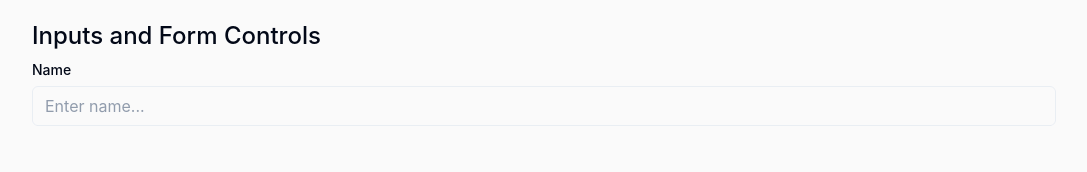
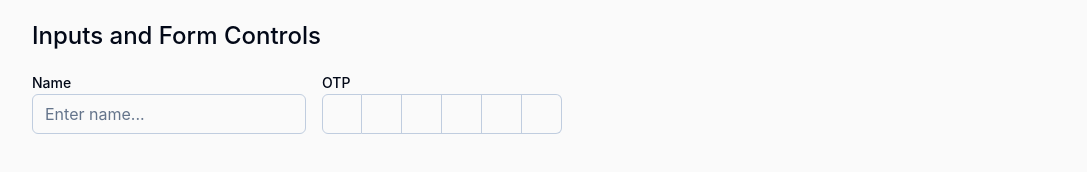
Before and after one commit to ajiohjesse/styled-ui, a React (Vite) app: page / in a window 1280 px wide. Shown: the part 1952-2124 px from the top of the page, without its empty margins (96-1183 px from the left). Built offline with nearby package versions, Linux system fonts and the light colour scheme.

Commit message:
feat: add otp input

```diff
--- a/package.json
+++ b/package.json
@@ -19,6 +19,7 @@
     "@radix-ui/react-popover": "^1.0.7",
     "@radix-ui/react-slot": "^1.0.2",
     "cmdk": "^0.2.1",
+    "input-otp": "^1.2.4",
     "lucide-react": "^0.303.0",
     "react": "^18.2.0",
     "react-dom": "^18.2.0",
--- a/src/components/inputs-preview.tsx
+++ b/src/components/inputs-preview.tsx
@@ -1,12 +1,35 @@
 import Input from '@/ui/input';
+import { InputOTP, InputOTPGroup, InputOTPSlot } from '@/ui/input-otp';
 import Label from '@/ui/label';
+import { REGEXP_ONLY_DIGITS_AND_CHARS } from 'input-otp';
 import Section from './section';
 
 const InputsPreview = () => {
   return (
     <Section title='Inputs and Form Controls'>
-      <Label htmlFor='name'>Name</Label>
-      <Input id='name' name='name' placeholder='Enter name...' disabled />
+      <fieldset>
+        <Label htmlFor='name'>Name</Label>
+        <Input id='name' name='name' placeholder='Enter name...' />
+      </fieldset>
+
+      <fieldset>
+        <Label htmlFor='otp'>OTP</Label>
+        <InputOTP
+          id='otp'
+          name='otp'
+          maxLength={6}
+          pattern={REGEXP_ONLY_DIGITS_AND_CHARS}
+        >
+          <InputOTPGroup>
+            <InputOTPSlot index={0} />
+            <InputOTPSlot index={1} />
+            <InputOTPSlot index={2} />
+            <InputOTPSlot index={3} />
+            <InputOTPSlot index={4} />
+            <InputOTPSlot index={5} />
+          </InputOTPGroup>
+        </InputOTP>
+      </fieldset>
     </Section>
   );
 };
--- a/src/lib/styled-ui/colors.ts
+++ b/src/lib/styled-ui/colors.ts
@@ -25,7 +25,7 @@ export const defaultColors: Colors = {
   destructive: '0, 84.2%, 60.2%',
   destructive_foreground: '210, 40%, 98%',
 
-  input: '214.3, 31.8%, 91.4%',
+  input: '214.3, 31.8%, 81.4%',
 
   border: '214.3, 31.8%, 91.4%',
   ring: '216, 100%, 50%',
--- a/src/lib/styled-ui/global-styles.ts
+++ b/src/lib/styled-ui/global-styles.ts
@@ -210,4 +210,8 @@ img {
   display: none;
 }
 
+#root,
+#__next {
+  isolation: isolate;
+}
 `;
--- a/src/reset.css
+++ /dev/null
@@ -1,72 +0,0 @@
-/*
-  1. Use a more-intuitive box-sizing model.
-*/
-*,
-*::before,
-*::after {
-  box-sizing: border-box;
-}
-/*
-  2. Remove default margin
-*/
-* {
-  margin: 0;
-}
-/*
-  Typographic tweaks!
-  3. Add accessible line-height
-  4. Improve text rendering
-*/
-body {
-  line-height: 1.5;
-  -webkit-font-smoothing: antialiased;
-}
-/*
-  5. Improve media defaults
-*/
-
-img {
-  max-width: 100%;
-  height: auto;
-  vertical-align: middle;
-  font-style: italic;
-  background-repeat: no-repeat;
-  background-size: cover;
-  shape-margin: 1rem;
-}
-
-picture,
-video,
-canvas,
-svg {
-  display: block;
-  max-width: 100%;
-}
-/*
-  6. Remove built-in form typography styles
-*/
-input,
-button,
-textarea,
-select {
-  font: inherit;
-}
-/*
-  7. Avoid text overflows
-*/
-p,
-h1,
-h2,
-h3,
-h4,
-h5,
-h6 {
-  overflow-wrap: break-word;
-}
-/*
-  8. Create a root stacking context
-*/
-#root,
-#__next {
-  isolation: isolate;
-}
--- /dev/null
+++ b/src/ui/input-otp/index.tsx
@@ -0,0 +1,65 @@
+import { OTPInput, OTPInputContext } from 'input-otp';
+import { Dot } from 'lucide-react';
+import * as React from 'react';
+import {
+  StyledInputCaret,
+  StyledInputOtp,
+  StyledOtpGroup,
+  StyledOtpSlot,
+} from './style';
+
+const InputOTP = React.forwardRef<
+  React.ElementRef<typeof OTPInput>,
+  React.ComponentPropsWithoutRef<typeof OTPInput>
+>(({ className, containerClassName, ...props }, ref) => (
+  <StyledInputOtp>
+    <OTPInput
+      spellCheck={false}
+      ref={ref}
+      containerClassName={`styled-container ${
+        containerClassName ? containerClassName : ''
+      }`}
+      className={`styled-otp ${className ? className : ''}`}
+      {...props}
+    />
+  </StyledInputOtp>
+));
+InputOTP.displayName = 'InputOTP';
+
+const InputOTPGroup = React.forwardRef<
+  React.ElementRef<'div'>,
+  React.ComponentPropsWithoutRef<'div'>
+>((props, ref) => <StyledOtpGroup ref={ref} {...props} />);
+InputOTPGroup.displayName = 'InputOTPGroup';
+
+const InputOTPSlot = React.forwardRef<
+  React.ElementRef<'div'>,
+  React.ComponentPropsWithoutRef<'div'> & { index: number }
+>(({ index, ...props }, ref) => {
+  const inputOTPContext = React.useContext(OTPInputContext);
+  const { char, hasFakeCaret, isActive } = inputOTPContext.slots[index];
+
+  return (
+    <StyledOtpSlot ref={ref} $active={isActive} {...props}>
+      {char}
+      {hasFakeCaret && (
+        <StyledInputCaret>
+          <div />
+        </StyledInputCaret>
+      )}
+    </StyledOtpSlot>
+  );
+});
+InputOTPSlot.displayName = 'InputOTPSlot';
+
+const InputOTPSeparator = React.forwardRef<
+  React.ElementRef<'div'>,
+  React.ComponentPropsWithoutRef<'div'>
+>(({ ...props }, ref) => (
+  <div ref={ref} role='separator' {...props}>
+    <Dot />
+  </div>
+));
+InputOTPSeparator.displayName = 'InputOTPSeparator';
+
+export { InputOTP, InputOTPGroup, InputOTPSeparator, InputOTPSlot };
--- /dev/null
+++ b/src/ui/input-otp/style.ts
@@ -0,0 +1,79 @@
+import styled, { css, keyframes } from 'styled-components';
+
+export const StyledInputOtp = styled.span`
+  .styled-otp {
+    &:disabled {
+      cursor: not-allowed;
+    }
+  }
+
+  .styled-container {
+    display: flex;
+    align-items: center;
+    gap: 4px;
+
+    &:has(:disabled) {
+      opacity: 50%;
+    }
+  }
+`;
+
+export const StyledOtpGroup = styled.div`
+  display: flex;
+  align-items: center;
+`;
+
+export const StyledOtpSlot = styled.div<{ $active: boolean }>`
+  position: relative;
+  display: flex;
+  height: 40px;
+  width: 40px;
+  align-items: center;
+  justify-content: center;
+  border-block-width: 1px;
+  border-right-width: 1px;
+  border-color: hsl(${p => p.theme.colors.input});
+  font-size: 0.875rem;
+  transition: color 200ms ease;
+
+  &:first-child {
+    border-left-width: 1px;
+    border-top-left-radius: ${p => p.theme.radius.md};
+    border-bottom-left-radius: ${p => p.theme.radius.md};
+  }
+
+  &:last-child {
+    border-right-width: 1px;
+    border-top-right-radius: ${p => p.theme.radius.md};
+    border-bottom-right-radius: ${p => p.theme.radius.md};
+  }
+
+  ${p =>
+    p.$active &&
+    css`
+      z-index: 10;
+      outline: 2px solid hsl(${p => p.theme.colors.ring});
+      outline-offset: 2px;
+    `}
+`;
+
+const caretBlink = keyframes`
+0%, 70%, 100% { opacity: 1 };
+20%, 50% { opacity: 0 };
+`;
+
+export const StyledInputCaret = styled.div`
+  pointer-events: none;
+  position: absolute;
+  inset: 0;
+  display: flex;
+  align-items: center;
+  justify-content: center;
+
+  div {
+    height: 16px;
+    width: 1px;
+    background-color: hsl(${p => p.theme.colors.foreground});
+    animation: ${caretBlink} 1.25s ease-out infinite;
+  }
+`;
```
Also changed, not shown: 1 other file (tests, documents, lock files or other folders).
